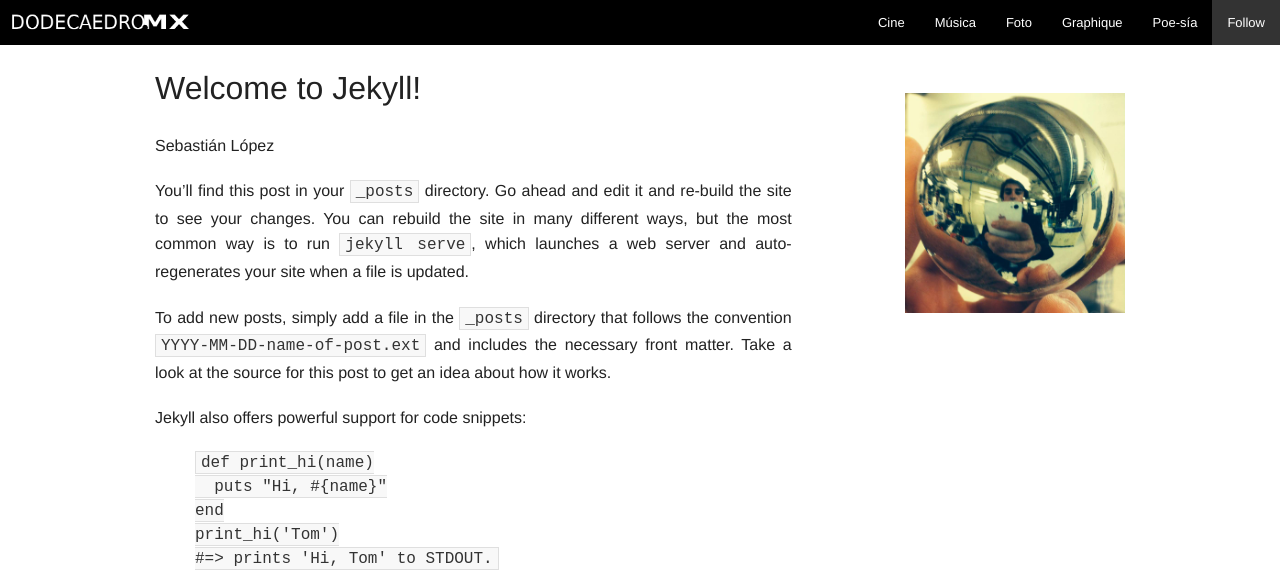
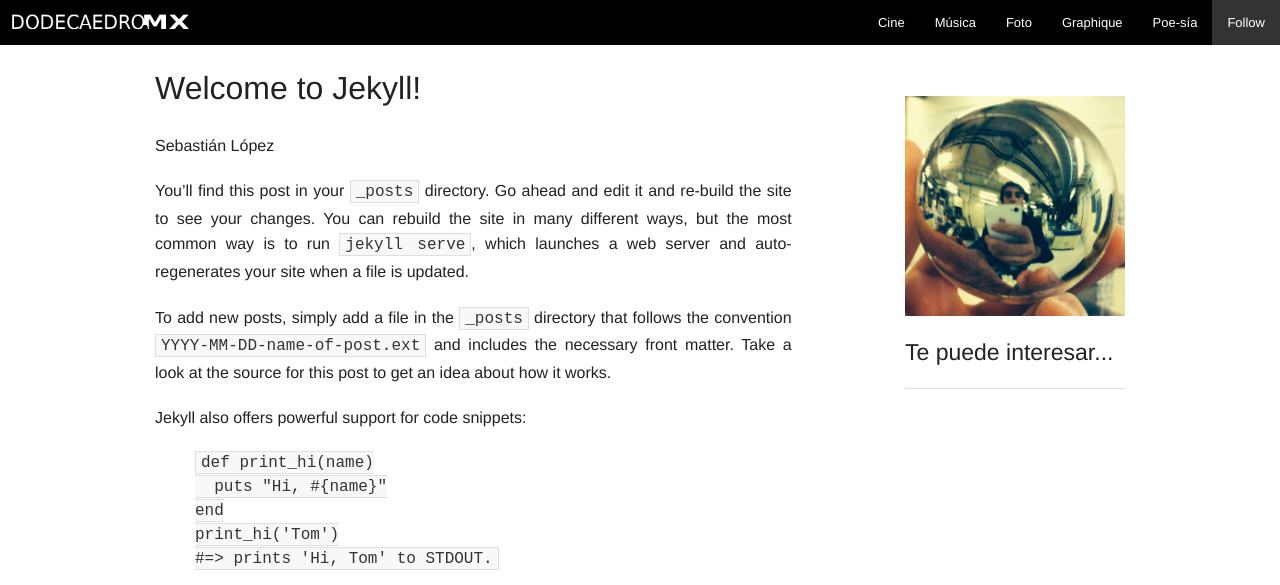
Before and after one commit to dodecaedro-mexico/dodecaedro-v1, a Jekyll site: the page built from _posts/2015-04-07-welcome-to-jekyll.markdown, in a window 1280 px wide and 1237 px high. Shown: the top 585 px of the window. Built offline with Jekyll 4.4.1, drawn with Linux system fonts in a browser that asks for light colours; nearby versions of some CDN libraries; grey boxes are pictures that could not be loaded.

Commit message:
Arrange the author image display

```diff
--- a/_layouts/post.html
+++ b/_layouts/post.html
@@ -9,17 +9,31 @@ layout: default
     <p class="post-meta">{% if page.author %}{{ page.author }}{% endif %}</p>
     <article>
       {{ content }}
-    <br>
+    </article>
+  </div>
+
+  <div class="show-for-small-only small-12 columns">
+      <ul>
+        {% for post in site.related_posts %}
+          <li>
+            <a href="{{ post.url }}">{{ post.title }}</a><br/>
+          </li>
+        {% endfor %}
+      </ul>
+  </div>
+
+  <div class="show-for-medium-up medium-4 large-3 large-offset-1 columns">
+    <p>
+      <br><br>
+      <img src="/assets/img/autores/{{ page.author }}.jpg" alt="{{ page.author }}">
+    </p>
+    <h4>Te puede interesar...</h4>
+    <hr>
+    <p>
       {% for post in site.related_posts %}
         <a href="{{ post.url }}">{{ post.title }}</a><br/>
       {% endfor %}
-  </article>
-
-  </div>
-
-  <div class="show-for-medium-up medium-4 large-3 large-offset-1 columns">
-    <br><br>
-    <img src="/assets/img/autores/{{ page.author }}.jpg" alt="{{ page.author }}">
+    </p>
   </div>
 
 </div>
```
